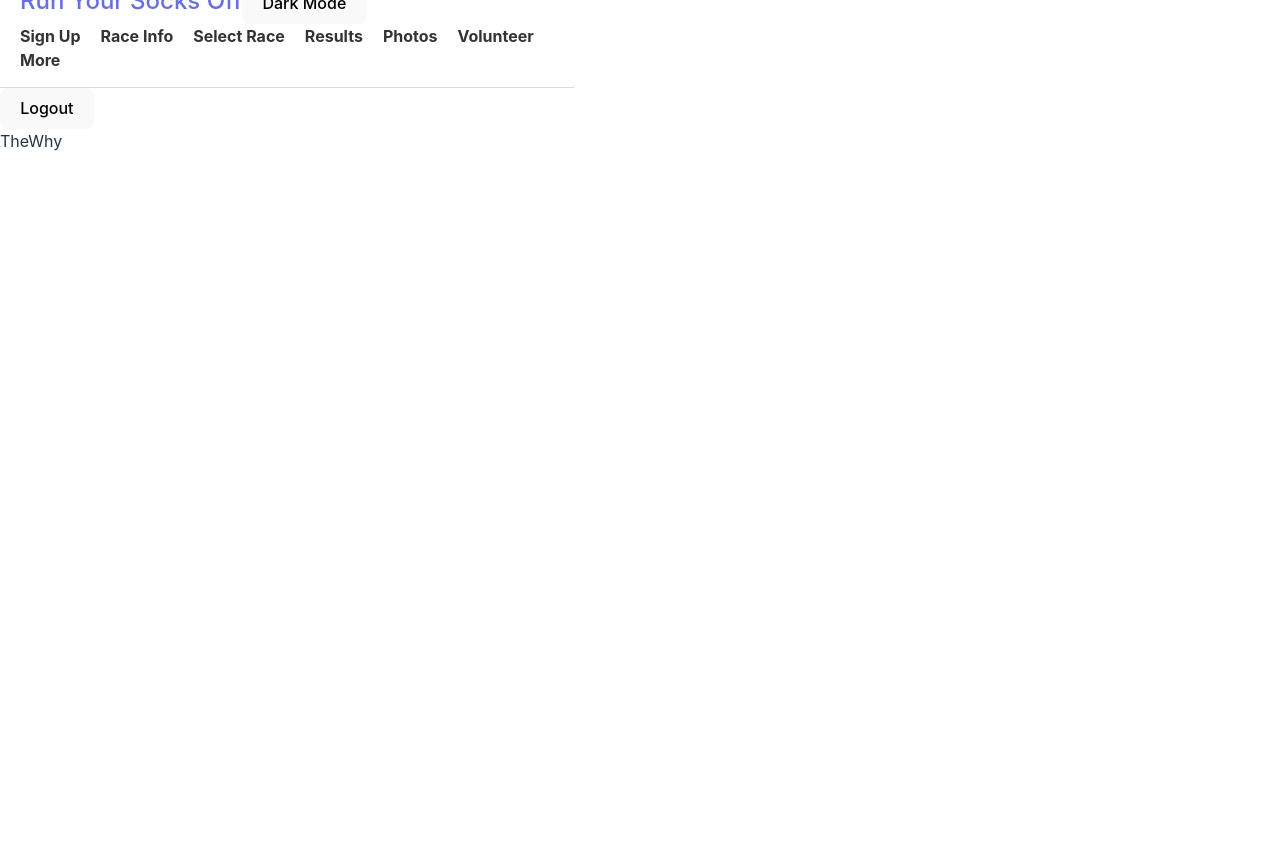
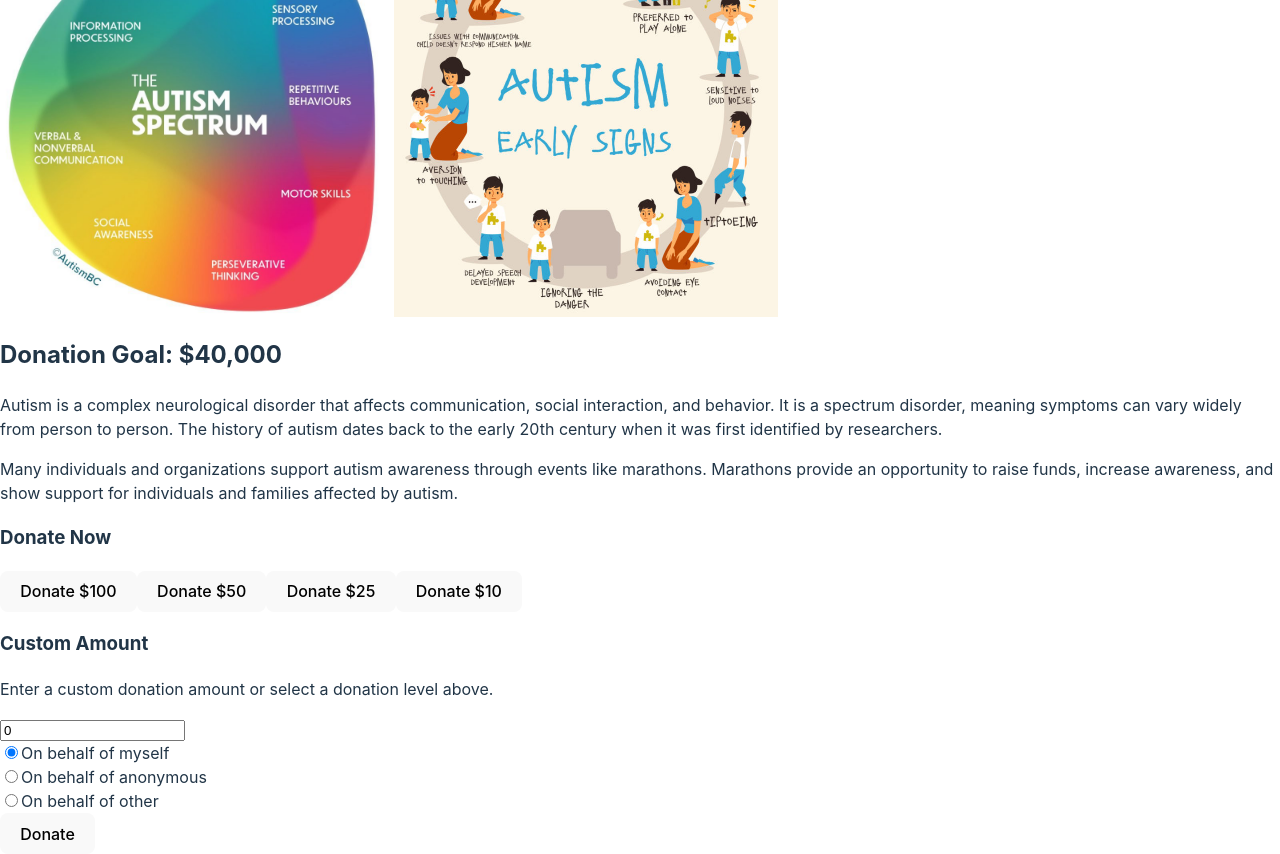
Before and after one commit to BookmDan/Marathon-Signup, a React (Vite) app in the folder client/: page /the-why in a window 1280 px wide. Shown: the part 340-1194 px from the top of the page. Before the commit the page ends 800 px from the top, so only its background shows below. Built offline with nearby package versions, Linux system fonts and the light colour scheme; no server answers.

Commit message:
added the why section

```diff
--- a/client/src/components/user-flow/Agreement.jsx
+++ b/client/src/components/user-flow/Agreement.jsx
@@ -31,26 +31,6 @@ const Agreement = () => {
       estimated_finish_time: totalSeconds,
     };
 
-    // Send a POST request to your backend API
-    fetch("/api/user/:id", {
-      method: "POST",
-      headers: {
-        "Content-Type": "application/json",
-      },
-      body: JSON.stringify(finishTimeData),
-    })
-      .then((response) => response.json())
-      .then((data) => {
-        // Handle success response
-        console.log("Estimated finish time data sent successfully:", data);
-        navigate("/the-why"); // Navigate to the next page after successful submission
-      })
-      .catch((error) => {
-        // Handle error
-        console.error("Error sending estimated finish time data:", error);
-      });
-    // navigate("/the-why");
-
     fetch("/api/race-signups/<int:id>", {
       method: "POST",
       headers: {
@@ -81,6 +61,7 @@ const Agreement = () => {
     .catch((error) => {
         console.error("Error sending race signup data:", error);
     });
+    navigate("/the-why");
   };
 
   const handleHoursChange = (e) => {
--- a/client/src/components/user-flow/TheWhy.jsx
+++ b/client/src/components/user-flow/TheWhy.jsx
@@ -1,9 +1,104 @@
-import React from 'react'
+import { useState } from 'react';
+import { Container, Row, Col, Button, Form } from 'react-bootstrap';
+import autismImage from '../../photos/autism1.jpg';
+import autismImage2 from '../../photos/autism2.jpeg';
+
 
 const TheWhy = () => {
+  const [donationAmount, setDonationAmount] = useState(0);
+  const [selectedOption, setSelectedOption] = useState('myself');
+
+  const handleDonationChange = (amount) => {
+    setDonationAmount(amount);
+  };
+
+  const handleOptionChange = (e) => {
+    setSelectedOption(e.target.value);
+  };
+
+  const handleCustomAmountChange = (e) => {
+    setDonationAmount(e.target.value);
+  };
+
+  const handleSubmit = (e) => {
+    e.preventDefault();
+      // Handle donation submission
+  };
+
   return (
-    <div>TheWhy</div>
-  )
-}
+    <div>
+      <h2>Raise for Autism Awareness</h2>
+      <Container>
+        <Row className="mt-3">
+          <Col className="image-container">
+            <img src={autismImage} alt="Autism Awareness" className="img-fluid" />
+            <img src={autismImage2} alt="Autism Awareness" className="img-fluid" />
+          </Col>
+          <Col>
+            <h2>Donation Goal: $40,000</h2>
+            <p>
+              Autism is a complex neurological disorder that affects communication, social interaction,
+              and behavior. It is a spectrum disorder, meaning symptoms can vary widely from person to person.
+              The history of autism dates back to the early 20th century when it was first identified by
+              researchers.
+            </p>
+            <p>
+              Many individuals and organizations support autism awareness through events like marathons.
+              Marathons provide an opportunity to raise funds, increase awareness, and show support for
+              individuals and families affected by autism.
+            </p>
+          </Col>
+        </Row>
+          <Row className="mt-4">
+            <Col>
+              <h3>Donate Now</h3>
+              <Form onSubmit={handleSubmit}>
+                <Form.Group>
+                  <Button variant="primary" onClick={() => handleDonationChange(100)}>Donate $100</Button>
+                  <Button variant="primary" onClick={() => handleDonationChange(50)}>Donate $50</Button>
+                  <Button variant="primary" onClick={() => handleDonationChange(25)}>Donate $25</Button>
+                  <Button variant="primary" onClick={() => handleDonationChange(10)}>Donate $10</Button>
+                  <h3> Custom Amount</h3>
+                  <p>
+                    Enter a custom donation amount or select a donation level above.
+                  </p>
+                  <Form.Control
+                    type="number"
+                    placeholder="Enter donation amount"
+                    value={donationAmount}
+                    onChange={handleCustomAmountChange}
+                  />
+                </Form.Group>
+                <Form.Group>
+                  <Form.Check
+                    type="radio"
+                    label="On behalf of myself"
+                    value="myself"
+                    checked={selectedOption === 'myself'}
+                    onChange={handleOptionChange}
+                  />
+                  <Form.Check
+                    type="radio"
+                    label="On behalf of anonymous"
+                    value="anonymous"
+                    checked={selectedOption === 'anonymous'}
+                    onChange={handleOptionChange}
+                  />
+                  <Form.Check
+                    type="radio"
+                    label="On behalf of other"
+                    value="other"
+                    checked={selectedOption === 'other'}
+                    onChange={handleOptionChange}
+                  />
+                </Form.Group>
+                <Button type="submit">Donate</Button>
+              </Form>
+            </Col>
+          </Row>
+      </Container>
+    </div>
+  );
+};
 
-export default TheWhy
+export default TheWhy;
--- a/client/src/styles/index.css
+++ b/client/src/styles/index.css
@@ -211,3 +211,12 @@ button:focus-visible {
 .selected {
   border: 2px solid yellow;
 }
+
+.image-container {
+  display: flex;
+}
+
+.image-container img {
+  width: 30%; /* Adjust the width as needed */
+  margin-right: 10px; /* Adjust the spacing between images */
+}
```
Also changed, not shown: client/src/photos/autism1.jpg (added), client/src/photos/autism2.jpeg (added). Lines whose indentation alone changed are shown as unchanged.
